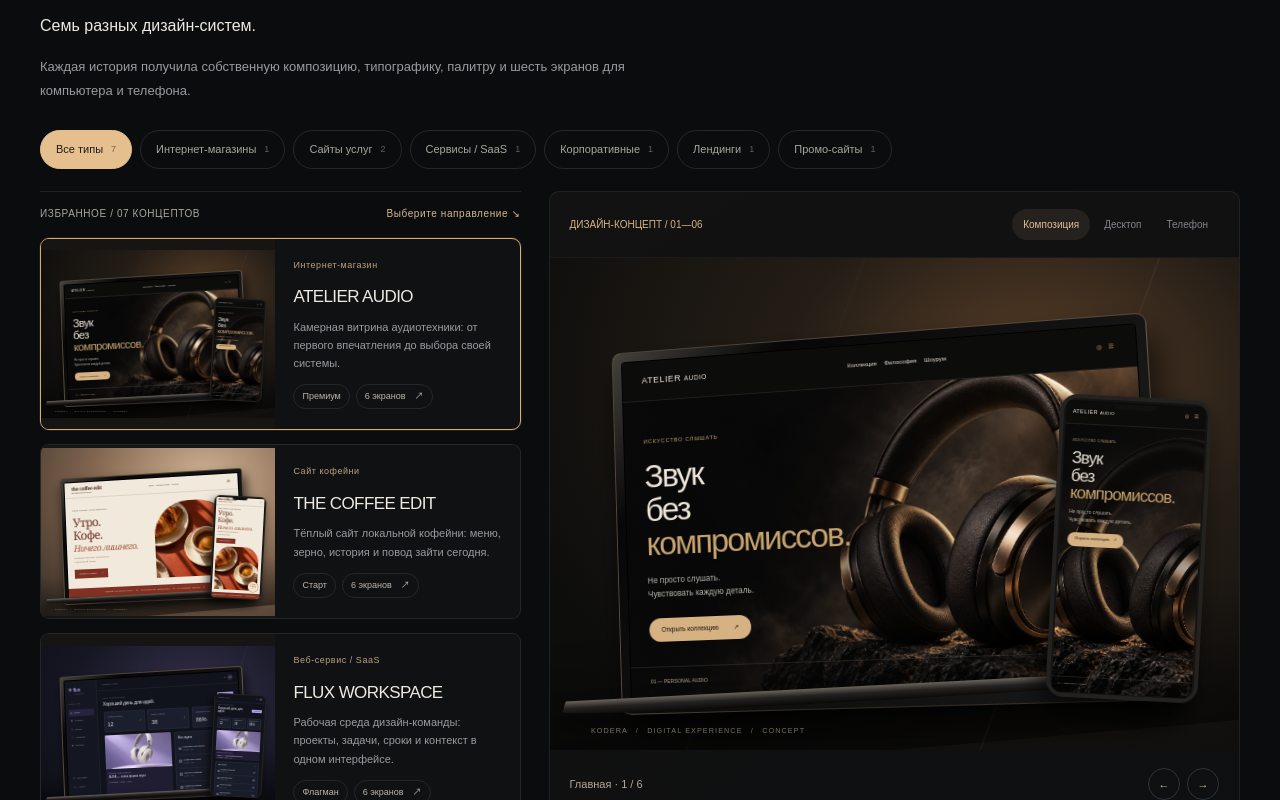
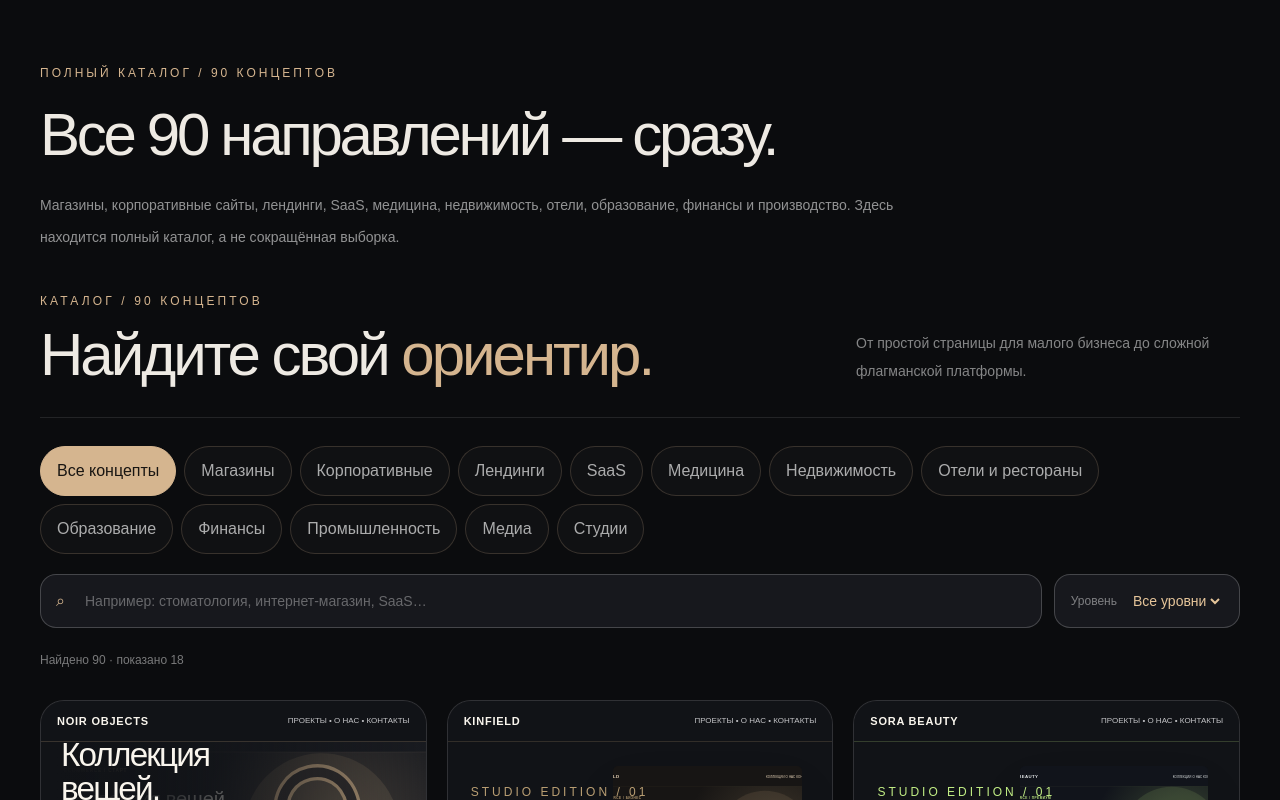
Before and after one commit to bdjsjss7-sys/kodera, a Next.js app: page /works in a window 1280 px wide. Shown: the part 1520-2320 px from the top of the page. Built offline with nearby package versions, Linux system fonts and the light colour scheme.

Commit message:
Clarify portfolio totals and place all 90 concepts first

```diff
--- a/src/app/works/page.tsx
+++ b/src/app/works/page.tsx
@@ -9,15 +9,15 @@ import RealProjects from '@/components/RealProjects';
 import CatalogLeadSection from '@/components/CatalogLeadSection';
 import {realProjects} from '@/lib/realProjects';
 
-export const metadata:Metadata={title:'Реализованные проекты и 90 дизайн-концептов — KODERA',description:'Запущенные сайты KODERA и открытый каталог из 90 самостоятельных концептов: магазины, корпоративные сайты, сервисы, медицина, недвижимость и другие направления.',alternates:{canonical:'/works'}};
+export const metadata:Metadata={title:'Реализованные проекты и 90 дизайн-концептов — KODERA',description:'Два запущенных сайта KODERA и полный каталог из 90 самостоятельных концептов: магазины, корпоративные сайты, сервисы, медицина, недвижимость и другие направления.',alternates:{canonical:'/works'}};
 
 export default function Works(){
- const structuredData={'@context':'https://schema.org','@type':'CollectionPage',name:'Работы KODERA',url:'https://www.kodera.pro/works',description:'Запущенные сайты и 90 самостоятельных дизайн-концептов KODERA.',mainEntity:{'@type':'ItemList',itemListElement:[...realProjects.map((project,index)=>({'@type':'ListItem',position:index+1,name:project.name,url:`https://www.kodera.pro/works/real/${project.slug}`})),...portfolioWorks.map((project,index)=>({'@type':'ListItem',position:realProjects.length+index+1,name:project.name,url:`https://www.kodera.pro/works/${project.slug}`}))]}};
+ const structuredData={'@context':'https://schema.org','@type':'CollectionPage',name:'Работы KODERA',url:'https://www.kodera.pro/works',description:'Два запущенных сайта и 90 самостоятельных дизайн-концептов KODERA.',mainEntity:{'@type':'ItemList',itemListElement:[...realProjects.map((project,index)=>({'@type':'ListItem',position:index+1,name:project.name,url:`https://www.kodera.pro/works/real/${project.slug}`})),...portfolioWorks.map((project,index)=>({'@type':'ListItem',position:realProjects.length+index+1,name:project.name,url:`https://www.kodera.pro/works/${project.slug}`}))]}};
  return <main className={s.root}><script type="application/ld+json" dangerouslySetInnerHTML={{__html:JSON.stringify(structuredData)}}/><PortfolioHeader/><div className={s.wrap}>
-  <section className={s.intro}><div><p className={s.eyebrow}>KODERA / SELECTED WORKS</p><h1>Разные задачи. Свой характер.</h1><p>Два запущенных сайта, семь флагманских историй и открытый каталог из девяноста направлений.<br/>Реальные кейсы и демонстрационные концепты всегда обозначены отдельно.</p></div><div className={s.introStats}><span><b>{String(realProjects.length).padStart(2,'0')}</b>запущенных</span><span><b>{String(masterProjects.length).padStart(2,'0')}</b>флагманских</span><span><b>{portfolioWorks.length}</b>концептов</span></div></section>
+  <section className={s.intro}><div><p className={s.eyebrow}>KODERA / PORTFOLIO</p><h1>92 работы в портфолио.</h1><p>2 реальных запущенных проекта и 90 самостоятельных дизайн-концептов.<br/>Среди концептов семь раскрыты особенно подробно — с шестью экранами и отдельной мобильной композицией.</p></div><div className={s.introStats}><span><b>{realProjects.length}</b>реальных</span><span><b>{portfolioWorks.length}</b>концептов</span><span><b>{realProjects.length+portfolioWorks.length}</b>всего работ</span></div></section>
   <RealProjects/>
-  <section className={s.intro}><div><p className={s.eyebrow}>ФЛАГМАНСКИЕ КОНЦЕПТЫ / 01—07</p><h2>Семь разных дизайн-систем.</h2><p>Каждая история получила собственную композицию, типографику, палитру и шесть экранов для компьютера и телефона.</p></div></section>
+  <section className="border-t border-white/10 py-16 md:py-24"><div className="mb-10 max-w-4xl"><p className="text-xs tracking-[.25em] text-[#d5b58f]">ПОЛНЫЙ КАТАЛОГ / {portfolioWorks.length} КОНЦЕПТОВ</p><h2 className="mt-6 text-4xl font-light tracking-[-.055em] md:text-6xl">Все 90 направлений — сразу.</h2><p className="mt-6 text-sm leading-8 text-white/55">Магазины, корпоративные сайты, лендинги, SaaS, медицина, недвижимость, отели, образование, финансы и производство. Здесь находится полный каталог, а не сокращённая выборка.</p></div><ShowcaseExplorer items={portfolioWorks}/></section>
+  <section className={s.intro}><div><p className={s.eyebrow}>ПОДРОБНЫЕ ФЛАГМАНСКИЕ КЕЙСЫ / 7 ИЗ 90</p><h2>Семь концептов крупным планом.</h2><p>Это не весь список проектов, а семь наиболее подробно раскрытых дизайн-систем. У каждой — шесть сценариев, отдельные версии для компьютера и телефона.</p></div></section>
   <MasterPortfolio/>
-  <section className="border-t border-white/10 py-16 md:py-24"><div className="mb-10 max-w-4xl"><p className="text-xs tracking-[.25em] text-[#d5b58f]">ПОЛНЫЙ КАТАЛОГ / {portfolioWorks.length} НАПРАВЛЕНИЙ</p><h2 className="mt-6 text-4xl font-light tracking-[-.055em] md:text-6xl">Не архив. Рабочая библиотека идей.</h2><p className="mt-6 text-sm leading-8 text-white/55">Магазины, корпоративные сайты, лендинги, SaaS, медицина, недвижимость, отели, образование, финансы и производство. Первые карточки видны сразу — выберите категорию или воспользуйтесь поиском.</p></div><ShowcaseExplorer items={portfolioWorks}/></section>
  </div><CatalogLeadSection service="Проект по примеру из портфолио" eyebrow="СЛЕДУЮЩАЯ ИСТОРИЯ — ВАША" title="Создадим проект с собственным характером." description="Пришлите задачу или ссылку на понравившийся пример. Заявка поступит напрямую в Telegram KODERA."/></main>;
 }
```
